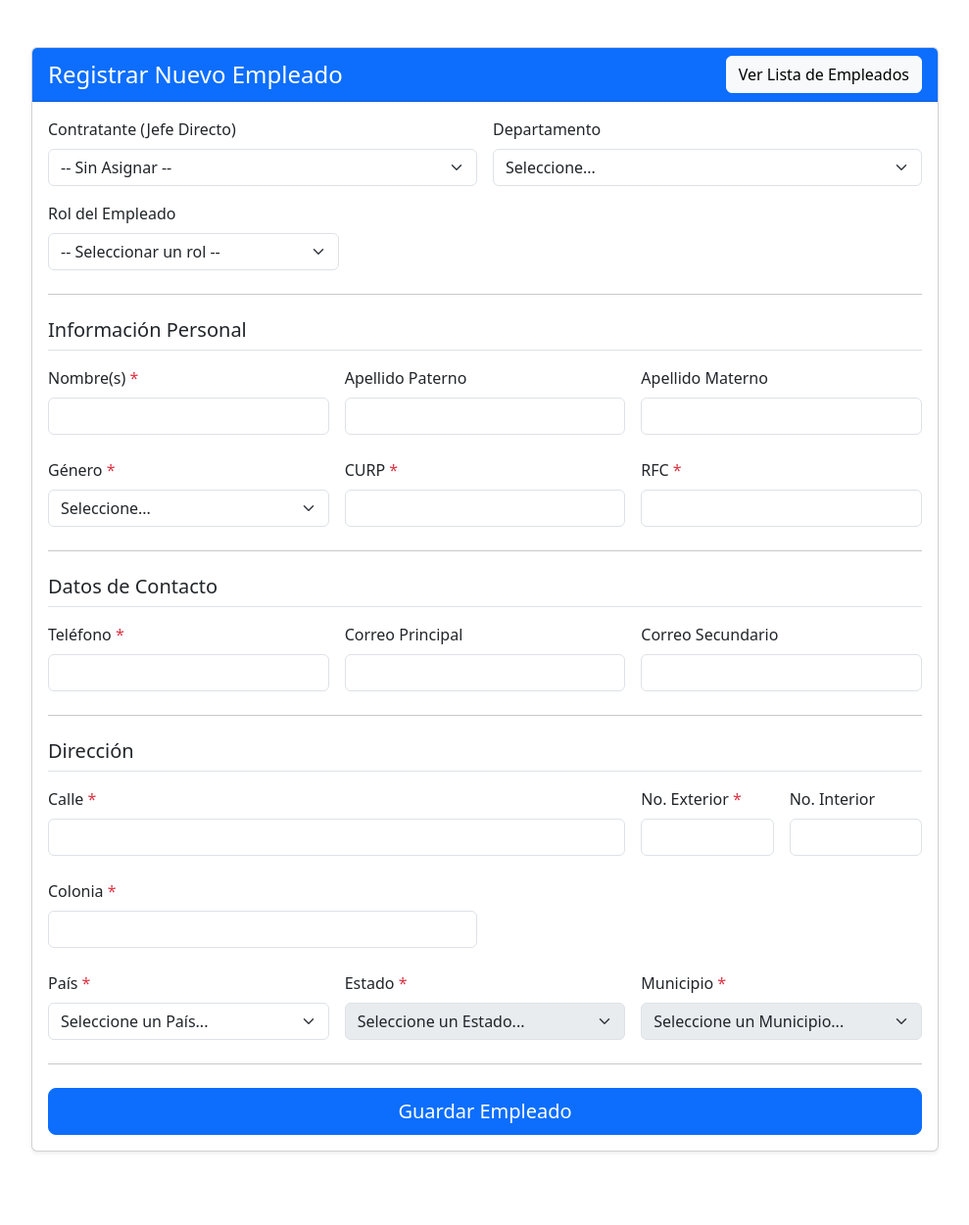
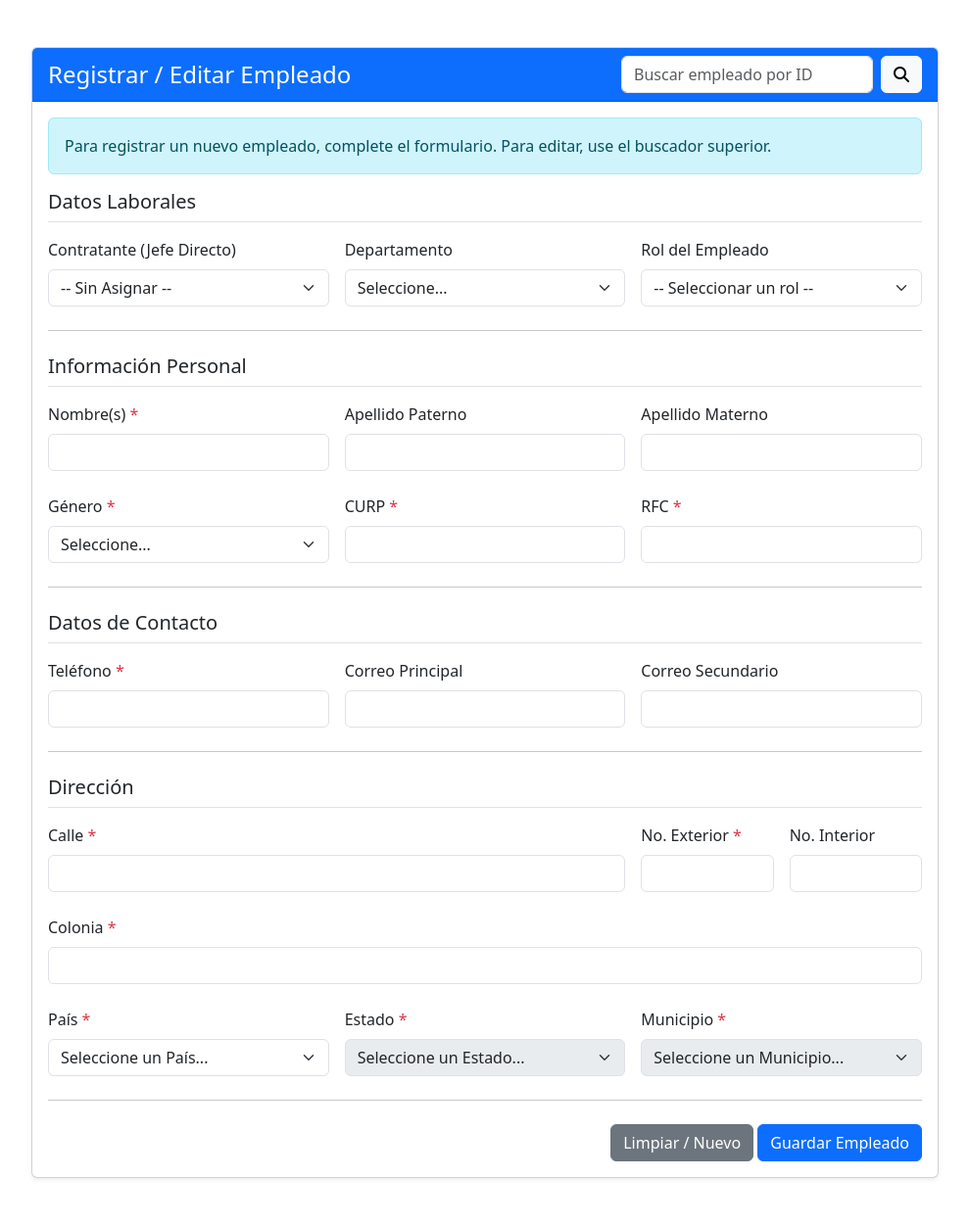
Before and after one commit to alanruiz-j/crud-empleados, a PHP site: page / in a window 1280 px wide. Shown: the whole page at 98% size, without its empty margins (145-1134 px from the left). Before the commit the page ends 1177 px from the top, so only its background shows below. Run offline with PHP 8.4, Linux system fonts and the light colour scheme; tables that the repository leaves empty hold one stand-in row (values such as "Sample post").

```diff
--- a/index.php
+++ b/index.php
@@ -3,13 +3,13 @@ include 'modelo/conexion.php'; // conexión a la base de datos
 
 $edit_mode = false;
 $empleado_data = []; // Array vacío para los datos del empleado
-$page_title = "Registrar Nuevo Empleado";
+$page_title = "Registrar / Editar Empleado";
 $form_action = "controlador/registro_empleados.php";
 
 // Si se recibe un ID por la URL, activamos el modo de edición
 if (isset($_GET['id']) && is_numeric($_GET['id'])) {
     $edit_mode = true;
-    $page_title = "Editar Empleado";
+    $page_title = "Editar Empleado #" . intval($_GET['id']);
     $form_action = "controlador/actualizar_empleado.php";
     $id_empleado = intval($_GET['id']);
 
@@ -23,7 +23,7 @@ if (isset($_GET['id']) && is_numeric($_GET['id'])) {
             (SELECT c.CORREO_EMPLEADO FROM correos c WHERE c.ID_EMPLEADO = e.ID_EMPLEADO AND c.TIPO_CORREO = 'principal' LIMIT 1) as correo_principal,
             (SELECT c.CORREO_EMPLEADO FROM correos c WHERE c.ID_EMPLEADO = e.ID_EMPLEADO AND c.TIPO_CORREO = 'secundario' LIMIT 1) as correo_secundario
         FROM empleados e
-        LEFT JOIN domicilios d ON e.ID_EMPLEADO = d.ID_EMPLEADO -- CORRECCIÓN APLICADA AQUÍ
+        LEFT JOIN domicilios d ON e.ID_EMPLEADO = d.ID_EMPLEADO
         LEFT JOIN municipios m ON d.ID_MUNICIPIO = m.ID_MUNICIPIO
         LEFT JOIN estados est ON m.ID_ESTADO = est.ID_ESTADO
         LEFT JOIN paises p ON est.ID_PAIS = p.ID_PAIS
@@ -35,13 +35,11 @@ if (isset($_GET['id']) && is_numeric($_GET['id'])) {
     if ($result->num_rows > 0) {
         $empleado_data = $result->fetch_assoc();
     } else {
-        // Si no se encuentra el empleado, redirigir o mostrar un error
-        header("Location: lista-usuarios.php");
+        echo "<script>alert('No se encontró ningún empleado con el ID: " . $id_empleado . "'); window.location.href='index.php';</script>";
         exit;
     }
 }
 ?>
-
 <!DOCTYPE html>
 <html lang="es">
 <head>
@@ -49,6 +47,7 @@ if (isset($_GET['id']) && is_numeric($_GET['id'])) {
     <meta name="viewport" content="width=device-width, initial-scale=1.0">
     <title><?= htmlspecialchars($page_title) ?></title>
     <link href="https://cdn.jsdelivr.net/npm/bootstrap@5.3.3/dist/css/bootstrap.min.css" rel="stylesheet">
+    <link rel="stylesheet" href="https://cdnjs.cloudflare.com/ajax/libs/font-awesome/6.4.2/css/all.min.css">
     <link rel="icon" type="image/x-icon" href="user-solid-full.ico">
 </head>
 <body>
@@ -59,9 +58,20 @@ if (isset($_GET['id']) && is_numeric($_GET['id'])) {
                 <div class="card shadow-sm">
                     <div class="card-header bg-primary text-white d-flex justify-content-between align-items-center">
                         <h1 class="h4 mb-0"><?= htmlspecialchars($page_title) ?></h1>
-                        <a href="lista-usuarios.php" class="btn btn-light">Ver Lista de Empleados</a>
+
+                        <form action="index.php" method="GET" class="d-flex">
+                            <input class="form-control me-2" type="search" placeholder="Buscar empleado por ID" aria-label="Buscar" name="id" required>
+                            <button class="btn btn-light" type="submit">
+                                <i class="fa-solid fa-magnifying-glass"></i>
+                            </button>
+                        </form>
+
                     </div>
                     <div class="card-body">
+                        <?php if (!$edit_mode): ?>
+                            <div class="alert alert-info">Para registrar un nuevo empleado, complete el formulario. Para editar, use el buscador superior.</div>
+                        <?php endif; ?>
+
                         <form id="employeeForm" class="needs-validation" novalidate method="POST" action="<?= $form_action ?>">
 
                             <?php if ($edit_mode): ?>
@@ -82,26 +92,15 @@ if (isset($_GET['id']) && is_numeric($_GET['id'])) {
                                 </div>
                                 <hr class="my-4">
                             <?php endif; ?>
+
+                            <h2 class="h5 border-bottom pb-2 mb-3">Datos Laborales</h2>
                             <div class="row g-3">
-                                <div class="col-md-6">
+                                <div class="col-md-4">
                                     <label for="contratante" class="form-label">Contratante (Jefe Directo)</label>
                                     <select class="form-select" id="contratante" name="contratante_empleado">
                                         <option value="">-- Sin Asignar --</option>
                                         <?php
-                                            // Consulta para obtener solo empleados con rol de 'Administrador'
-                                            $sql_admins = $conn->query("
-                                                SELECT
-                                                    e.ID_EMPLEADO,
-                                                    CONCAT(e.ID_EMPLEADO, ' - ', e.NOMBRE_EMPLEADO, ' ', e.APELLIDO_PATERNO) AS NOMBRE_COMPLETO
-                                                FROM
-                                                    empleados e
-                                                JOIN
-                                                    roles r ON e.ID_ROL = r.ID_ROL
-                                                WHERE
-                                                    r.NOMBRE_ROL = 'Administrador'
-                                                ORDER BY
-                                                    e.NOMBRE_EMPLEADO
-                                            ");
+                                            $sql_admins = $conn->query("SELECT e.ID_EMPLEADO, CONCAT(e.ID_EMPLEADO, ' - ', e.NOMBRE_EMPLEADO, ' ', e.APELLIDO_PATERNO) AS NOMBRE_COMPLETO FROM empleados e JOIN roles r ON e.ID_ROL = r.ID_ROL WHERE r.NOMBRE_ROL = 'Administrador' ORDER BY e.NOMBRE_EMPLEADO");
                                             while ($admin = $sql_admins->fetch_assoc()) {
                                                 $selected = (isset($empleado_data['CONTRATANTE']) && $empleado_data['CONTRATANTE'] == $admin['ID_EMPLEADO']) ? 'selected' : '';
                                                 echo "<option value='" . $admin['ID_EMPLEADO'] . "' $selected>" . htmlspecialchars($admin['NOMBRE_COMPLETO']) . "</option>";
@@ -109,7 +108,7 @@ if (isset($_GET['id']) && is_numeric($_GET['id'])) {
                                         ?>
                                     </select>
                                 </div>
-                                <div class="col-md-6">
+                                <div class="col-md-4">
                                     <label for="departamento" class="form-label">Departamento</label>
                                     <select class="form-select" id="departamento" name="departamento_empleado" required>
                                         <option selected disabled value="">Seleccione...</option>
@@ -122,9 +121,7 @@ if (isset($_GET['id']) && is_numeric($_GET['id'])) {
                                         ?>
                                     </select>
                                 </div>
-                            </div>
-
-                            <div class="col-md-4 mt-3">
+                                <div class="col-md-4">
                                     <label for="rol_empleado" class="form-label">Rol del Empleado</label>
                                     <select id="rol_empleado" name="rol_empleado" class="form-select" required>
                                         <option value="" selected disabled>-- Seleccionar un rol --</option>
@@ -137,6 +134,7 @@ if (isset($_GET['id']) && is_numeric($_GET['id'])) {
                                         }
                                         ?>
                                     </select>
+                                </div>
                             </div>
 
                             <hr class="my-4">
@@ -217,7 +215,7 @@ if (isset($_GET['id']) && is_numeric($_GET['id'])) {
                                 </div>
                             </div>
                             <div class="row g-3 mt-2">
-                                <div class="col-md-6">
+                                <div class="col-md-12">
                                     <label for="colonia" class="form-label">Colonia <span class="text-danger">*</span></label>
                                     <input type="text" class="form-control" id="colonia" required name="colonia_empleado" value="<?= htmlspecialchars($empleado_data['COLONIA'] ?? '') ?>">
                                 </div>
@@ -244,7 +242,10 @@ if (isset($_GET['id']) && is_numeric($_GET['id'])) {
                                         <?php
                                         if ($edit_mode && !empty($empleado_data['ID_PAIS'])) {
                                             $id_pais_sel = $empleado_data['ID_PAIS'];
-                                            $sql_estados = $conn->query("SELECT ID_ESTADO, NOMBRE_ESTADO FROM estados WHERE ID_PAIS = $id_pais_sel ORDER BY NOMBRE_ESTADO");
+                                            $stmt_est = $conn->prepare("SELECT ID_ESTADO, NOMBRE_ESTADO FROM estados WHERE ID_PAIS = ? ORDER BY NOMBRE_ESTADO");
+                                            $stmt_est->bind_param("i", $id_pais_sel);
+                                            $stmt_est->execute();
+                                            $sql_estados = $stmt_est->get_result();
                                             while ($datos_estado = $sql_estados->fetch_assoc()) {
                                                 $selected = (isset($empleado_data['ID_ESTADO']) && $empleado_data['ID_ESTADO'] == $datos_estado['ID_ESTADO']) ? 'selected' : '';
                                                 echo "<option value='" . $datos_estado['ID_ESTADO'] . "' $selected>" . htmlspecialchars($datos_estado['NOMBRE_ESTADO']) . "</option>";
@@ -260,7 +261,10 @@ if (isset($_GET['id']) && is_numeric($_GET['id'])) {
                                         <?php
                                         if ($edit_mode && !empty($empleado_data['ID_ESTADO'])) {
                                             $id_estado_sel = $empleado_data['ID_ESTADO'];
-                                            $sql_muni = $conn->query("SELECT ID_MUNICIPIO, NOMBRE_MUNICIPIO FROM municipios WHERE ID_ESTADO = $id_estado_sel ORDER BY NOMBRE_MUNICIPIO");
+                                            $stmt_muni = $conn->prepare("SELECT ID_MUNICIPIO, NOMBRE_MUNICIPIO FROM municipios WHERE ID_ESTADO = ? ORDER BY NOMBRE_MUNICIPIO");
+                                            $stmt_muni->bind_param("i", $id_estado_sel);
+                                            $stmt_muni->execute();
+                                            $sql_muni = $stmt_muni->get_result();
                                             while ($datos_muni = $sql_muni->fetch_assoc()) {
                                                 $selected = (isset($empleado_data['ID_MUNICIPIO']) && $empleado_data['ID_MUNICIPIO'] == $datos_muni['ID_MUNICIPIO']) ? 'selected' : '';
                                                 echo "<option value='" . $datos_muni['ID_MUNICIPIO'] . "' $selected>" . htmlspecialchars($datos_muni['NOMBRE_MUNICIPIO']) . "</option>";
@@ -273,10 +277,21 @@ if (isset($_GET['id']) && is_numeric($_GET['id'])) {
 
                             <hr class="my-4">
 
-                            <div class="d-grid">
-                                <button class="btn btn-primary btn-lg" type="submit" name="<?= $edit_mode ? 'actualizar_empleado' : 'guardar_empleado' ?>" value="ok">
+                            <div class="d-flex justify-content-between align-items-center">
+                                <?php if ($edit_mode): ?>
+                                    <button type="button" class="btn btn-danger" onclick="confirmarEliminacion(<?= htmlspecialchars($id_empleado) ?>)">
+                                        <i class="fa-solid fa-trash"></i> Eliminar Empleado
+                                    </button>
+                                <?php else: ?>
+                                    <div></div>
+                                <?php endif; ?>
+
+                                <div>
+                                    <a href="index.php" class="btn btn-secondary">Limpiar / Nuevo</a>
+                                    <button class="btn btn-primary" type="submit" name="<?= $edit_mode ? 'actualizar_empleado' : 'guardar_empleado' ?>" value="ok">
                                         <?= $edit_mode ? 'Actualizar Cambios' : 'Guardar Empleado' ?>
                                     </button>
+                                </div>
                             </div>
                             </form>
                     </div>
@@ -289,14 +304,22 @@ if (isset($_GET['id']) && is_numeric($_GET['id'])) {
     <script src="https://cdn.jsdelivr.net/npm/bootstrap@5.3.3/dist/js/bootstrap.bundle.min.js"></script>
 
     <script>
+        // Función para confirmar la eliminación
+        function confirmarEliminacion(id) {
+            if (confirm("¿Estás realmente seguro de que deseas eliminar este empleado? Esta acción es irreversible.")) {
+                window.location.href = "controlador/eliminar_empleado.php?id=" = id;
+            }
+        }
+
         $(document).ready(function(){
+            // Tu script AJAX para País -> Estado -> Municipio
             $('#pais').on('change', function(){
                 var paisId = $(this).val();
                 if(paisId){
                     $.ajax({
                         type: 'POST',
                         url: 'get_ubicaciones.php',
-                        data: 'pais_id=' + paisId,
+                        data: { pais_id: paisId },
                         success: function(html){
                             $('#estado').html(html).prop('disabled', false);
                             $('#municipio').html('<option value="">Seleccione un Municipio...</option>').prop('disabled', true);
@@ -314,7 +337,7 @@ if (isset($_GET['id']) && is_numeric($_GET['id'])) {
                     $.ajax({
                         type: 'POST',
                         url: 'get_ubicaciones.php',
-                        data: 'estado_id=' + estadoId,
+                        data: { estado_id: estadoId },
                         success: function(html){
                             $('#municipio').html(html).prop('disabled', false);
                         }
```
Also changed, not shown: controlador/actualizar_empleado.php (indentation only). Lines whose indentation alone changed are shown as unchanged.
